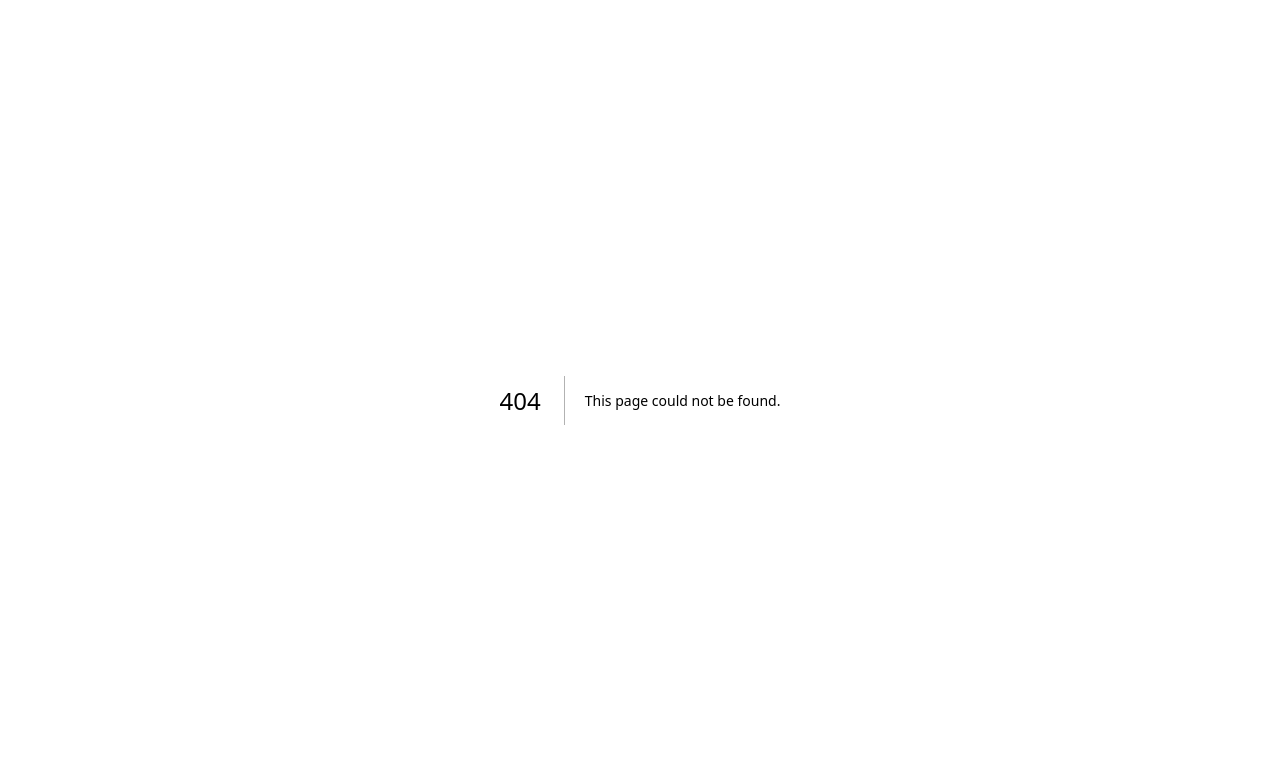
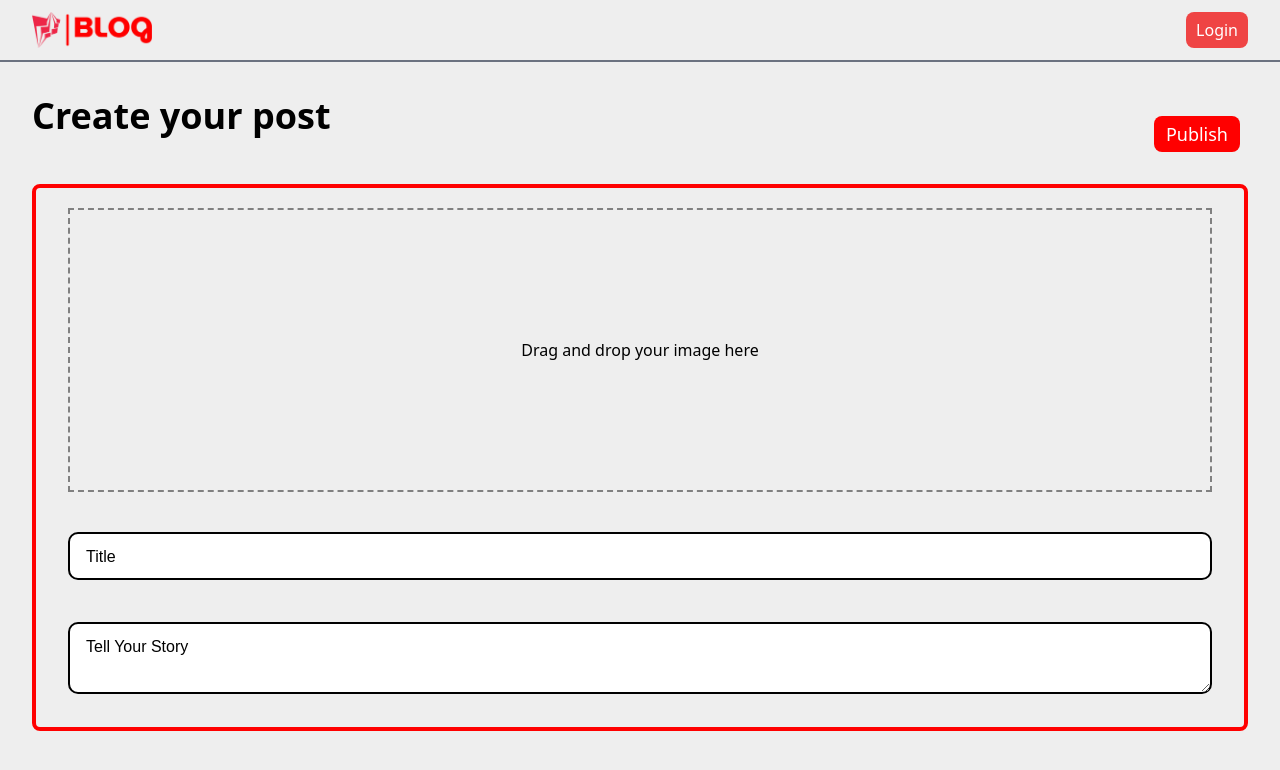
Before and after one commit to gauravgangwarweb/Blog-App-Frontend, a Next.js app: page /new-post in a window 1280 px wide. Before the commit this address had no page. Shown: the top 770 px of the page. Built offline with nearby package versions, Linux system fonts and the light colour scheme.

Commit message:
Added the hero 2 section with posts data

```diff
--- a/package.json
+++ b/package.json
@@ -9,9 +9,13 @@
     "lint": "next lint"
   },
   "dependencies": {
+    "@cloudinary/react": "^1.11.2",
+    "@cloudinary/url-gen": "^1.10.2",
     "@reduxjs/toolkit": "^1.9.5",
     "autoprefixer": "10.4.14",
     "axios": "^1.4.0",
+    "cloudinary-react": "^1.8.1",
+    "dotenv": "^16.3.1",
     "font-awesome": "^4.7.0",
     "js-cookie": "^3.0.5",
     "next": "13.4.9",
--- a/src/app/components/navbar.jsx
+++ b/src/app/components/navbar.jsx
@@ -21,7 +21,7 @@ const Navbar = () => {
           <i className="fa-solid fa-angle-down fa-lg text-black"></i>
         </div>
       ) : (
-        <button className="flex justify-center items-center bg-red-500 hover:bg-red-600 font-bold">
+        <button className="flex justify-center items-center bg-red-500 hover:bg-red-600 font-medium text-white px-2.5 py-1.5 rounded-lg">
           <Link href="/login">
             Login
           </Link>
--- a/src/app/globals.css
+++ b/src/app/globals.css
@@ -46,8 +46,8 @@ label {
   font-family: sans-serif;
 }
 
-.center .inputbox input:focus ~ label,
-.center .inputbox input:valid ~ label {
+.center .inputbox .input:focus ~ label,
+.center .inputbox .input:valid ~ label {
   transform: translateX(-13px) translateY(-40px);
   font-size: 1em;
 }
--- a/src/app/home/hero2.jsx
+++ b/src/app/home/hero2.jsx
@@ -1,15 +1,32 @@
-"use client"
+import axios from "axios";
+import { baseUrl } from "../api/api";
+import Card from "../components/card";
 
-import axios from "axios";
-import Card from "../components/card";
-import { baseUrl } from "../api/api";
+const getData = async () => {
+    try {
+        const response = await axios.get(`${baseUrl}/posts`);
+        return response.data;
+    } catch (error) {
+        console.log(error);
+        // You may want to handle the error and return an appropriate value here
+        return null;
+    }
+}
 
+const Hero2 = async () => {
+    const post = await getData()
 
-const Hero2 = () => {
     return (
         <div className="px-8 mt-6">
-            <div className="w-[1]">
-                <Card />
+            <div className="flex justify-between border-b-2 border-black">
+                <div></div>
+                <button className="flex justify-center items-center bg-red-500 hover:bg-red-600 font-medium text-white px-2.5 py-1.5 rounded-lg mb-2">New Post</button>
+            </div>
+            <div>
+                {post.data.length == 0 || post == null ?
+                    <p>There are no posts to show</p> :
+                    <Card />
+                }
             </div>
         </div>
     );
--- /dev/null
+++ b/src/app/home/newPostButton.jsx
@@ -0,0 +1,14 @@
+"use client"
+
+import Cookies from "js-cookie";
+
+const NewPostButton = () => {
+    const id = Cookies.get('id')
+    return (
+        <div>
+
+        </div>
+    );
+}
+
+export default NewPostButton;
--- a/src/app/login/register.jsx
+++ b/src/app/login/register.jsx
@@ -70,7 +70,7 @@ const Register = () => {
                         onChange={handleChange}
                         className="input absolute top-0 left-0 w-full border-2 border-solid border-red-600 outline-none bg-none p-[10px] rounded-[10px]"
                     />
-                    <label>
+                    <label className="label">
                         First Name
                     </label>
                 </div>
@@ -82,7 +82,7 @@ const Register = () => {
                         onChange={handleChange}
                         className="input absolute top-0 left-0 w-full border-2 border-solid border-red-600 outline-none bg-none p-[10px] rounded-[10px]"
                     />
-                    <label>
+                    <label className="label">
                         Last Name
                     </label>
                 </div>
@@ -94,7 +94,7 @@ const Register = () => {
                         onChange={handleChange}
                         className="input absolute top-0 left-0 w-full border-2 border-solid border-red-600 outline-none bg-none p-[10px] rounded-[10px]"
                     />
-                    <label>
+                    <label className="label">
                         Email
                     </label>
                 </div>
@@ -106,7 +106,7 @@ const Register = () => {
                         onChange={handleChange}
                         className="input absolute top-0 left-0 w-full border-2 border-solid border-red-600 outline-none bg-none p-[10px] rounded-[10px]"
                     />
-                    <label>
+                    <label className="label">
                         Password
                     </label>
                 </div>
--- /dev/null
+++ b/src/app/new-post/page.jsx
@@ -0,0 +1,94 @@
+"use client"
+
+import axios from 'axios';
+import dotenv from 'dotenv'
+import { Image } from 'cloudinary-react';
+import { useState } from 'react';
+import Navbar from '../components/navbar';
+
+const NewPost = () => {
+    const [imageUrl, setImageUrl] = useState("")
+    const [publicId, setPublicId] = useState("")
+    const cloudName = process.env.NEXT_PUBLIC_CLOUD_NAME
+    const upload_preset = process.env.NEXT_PUBLIC_UPLOAD_PRESET
+
+    const handleImageUpload = async (file) => {
+        const formData = new FormData();
+        formData.append('file', file);
+        formData.append('upload_preset', upload_preset);
+
+        try {
+            const response = await axios.post(
+                `https://api.cloudinary.com/v1_1/${cloudName}/image/upload`,
+                formData
+            )
+
+            setImageUrl(response.data.url)
+            setPublicId(response.data.public_id)
+        } catch (error) {
+            console.error("Error while uploading image:", error)
+        }
+    }
+
+    const handleDrop = (e) => {
+        e.preventDefault()
+        const file = e.dataTransfer.files[0];
+        handleImageUpload(file)
+    }
+
+    const handelDragOver = (e) => {
+        e.preventDefault()
+    }
+
+    return (
+        <div>
+            <Navbar />
+            <div className="w-full px-8 py-3 pt-24">
+                <div className="flex justify-between pr-2">
+                    <p className="text-4xl font-bold">Create your post</p>
+                    <button className="text-white text-lg bg-[#ff0000] px-3 py-1 rounded-lg mt-5">Publish</button>
+                </div>
+                <div className="px-8 py-5 border-4 border-[#ff0000] rounded-lg mt-8">
+                    <div
+                        className="border-2 border-dashed border-[grey] p-5 py-32 mb-3 flex justify-center"
+                        onDrop={handleDrop}
+                        onDragOver={handelDragOver}
+                    >
+                        {
+                            imageUrl ? <Image cloudName={cloudName} publicId={publicId} width="300" /> : <p>Drag and drop your image here</p>
+                        }
+                    </div>
+                    <form className="center">
+                        <div className="flex flex-col relative mb-[35px] w-full h-[50px] inputbox mt-10">
+                            <input
+                                type="text"
+                                name="title"
+                                required
+                                className="input absolute top-0 left-0 w-full border-2 border-solid border-black outline-none bg-none p-[10px] rounded-[10px]"
+                                onChange={e => console.log("hii")}
+                            />
+                            <label>
+                                Title
+                            </label>
+                        </div>
+                        <div className="flex flex-col relative mb-[35px] w-full h-[50px] inputbox mt-10">
+                            <textarea
+                                type="text"
+                                name="body"
+                                required
+                                className="input absolute top-0 left-0 w-full border-2 border-solid border-black outline-none bg-none p-[10px] rounded-[10px]"
+                                onChange={e => console.log("hii")}
+                            />
+                            <label>
+                                Tell Your Story
+                            </label>
+                        </div>
+
+                    </form>
+                </div>
+            </div>
+        </div>
+    );
+}
+
+export default NewPost;
```
Also changed, not shown: src/app/page.js (+3 -4 lines), 1 other file (tests, documents, lock files or other folders).
